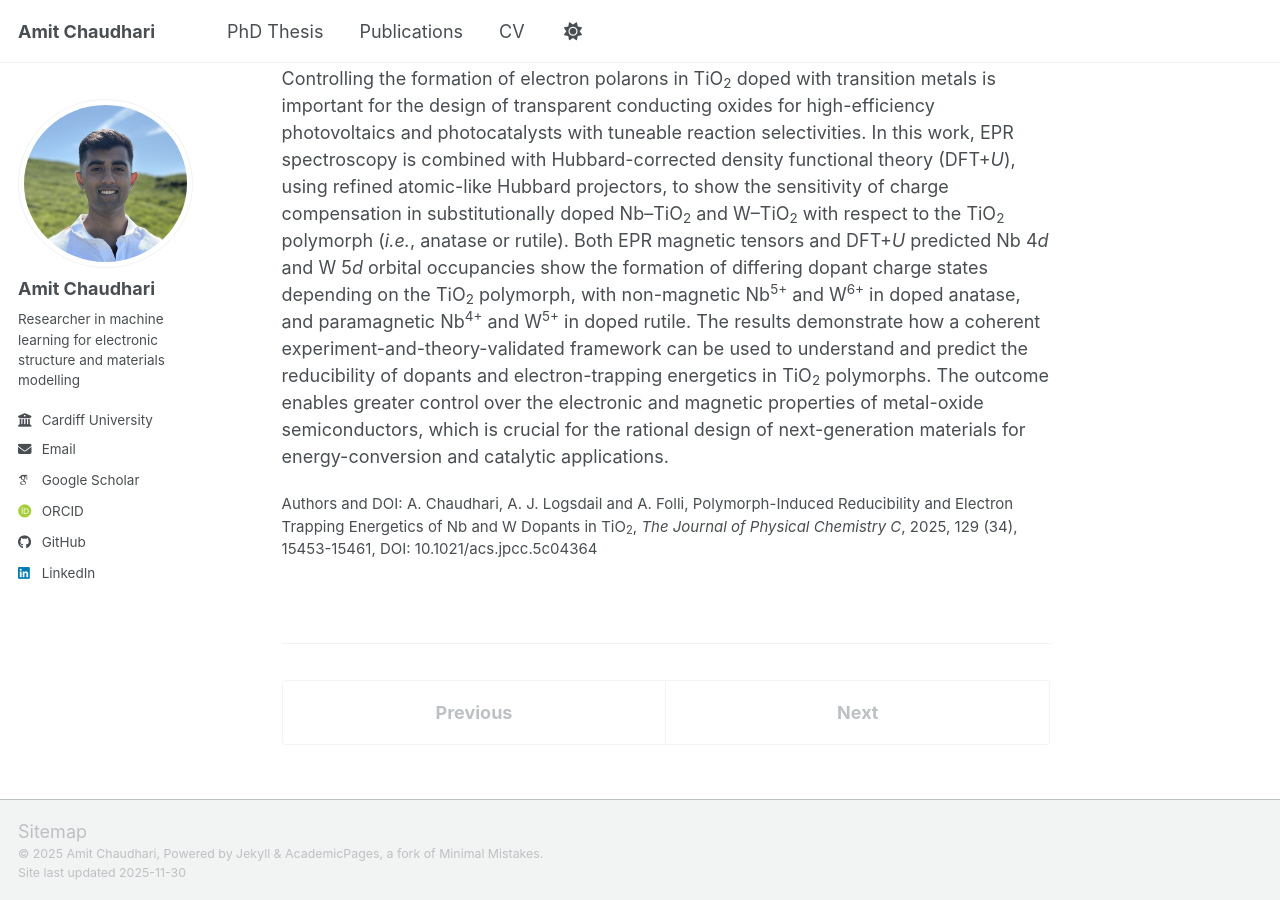
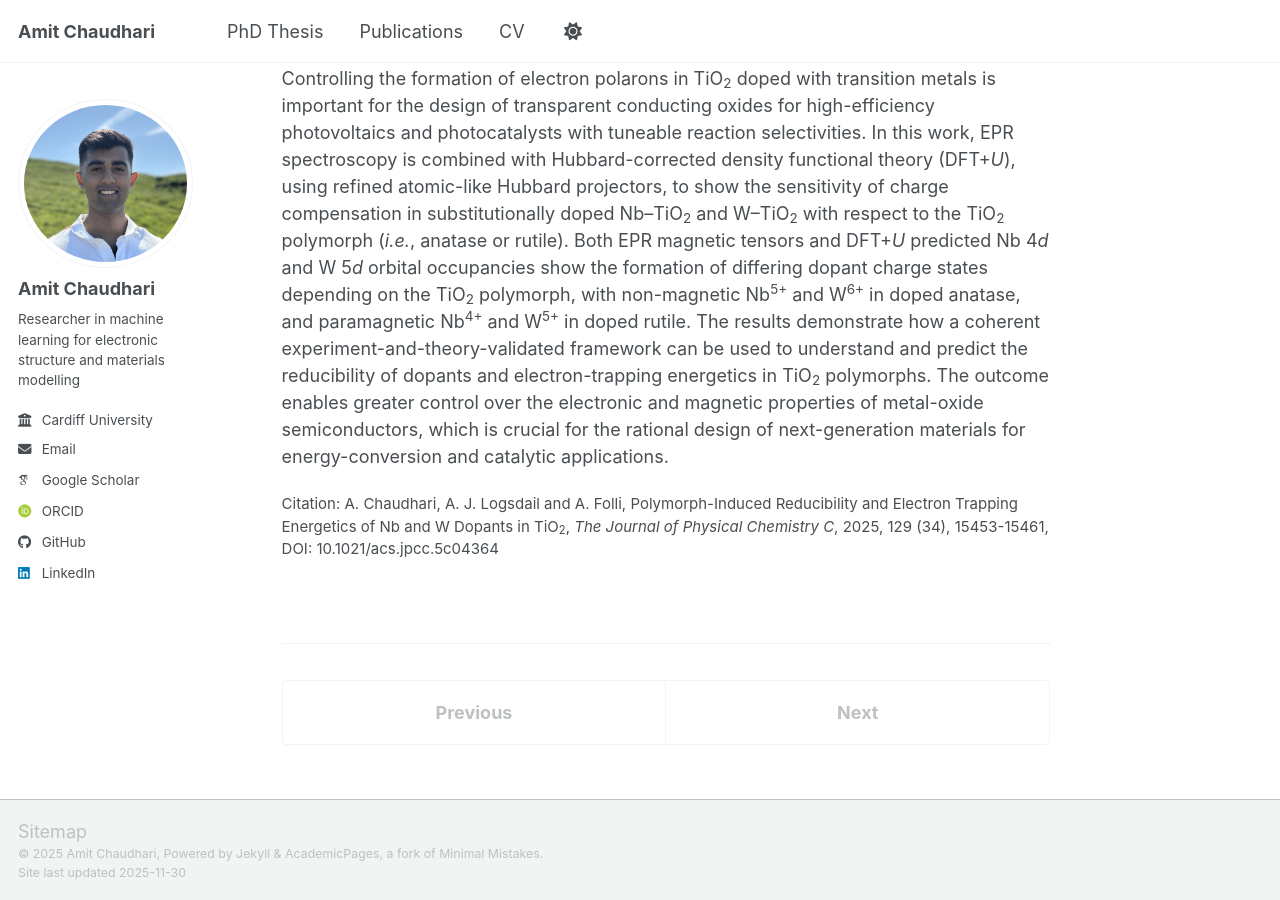
Before and after one commit to amitmc1/amitmc1.github.io, a Jekyll site: the page built from _publications/2015-10-01-paper-title-number-3.md, in a window 1280 px wide and 900 px high, scrolled down 531 px. Built offline with Jekyll 4.4.1, drawn with Linux system fonts in a browser that asks for light colours; some web fonts are replaced; a script bundle is joined from its source files by our own code; library files that are not in the unit come from our copies.

Commit message:
Update single.html

```diff
--- a/_layouts/single.html
+++ b/_layouts/single.html
@@ -66,7 +66,7 @@
         {% elsif page.citation and page.bibtexurl %}
           <p style="font-size: smaller">Citation: {{ page.citation }}<br /><a href="{{ page.bibtexurl }}">Download Bibtex</a></p>
         {% elsif page.citation %}
-          <p style="font-size: smaller">Authors and DOI: {{ page.citation }}</p>
+          <p style="font-size: smaller">Citation: {{ page.citation }}</p>
         {% elsif page.slidesurl %}
           <p style="font-size: smaller"><a href="{{ page.slidesurl }}">Download Slides</a></p>
         {% elsif page.bibtexurl %}
```
